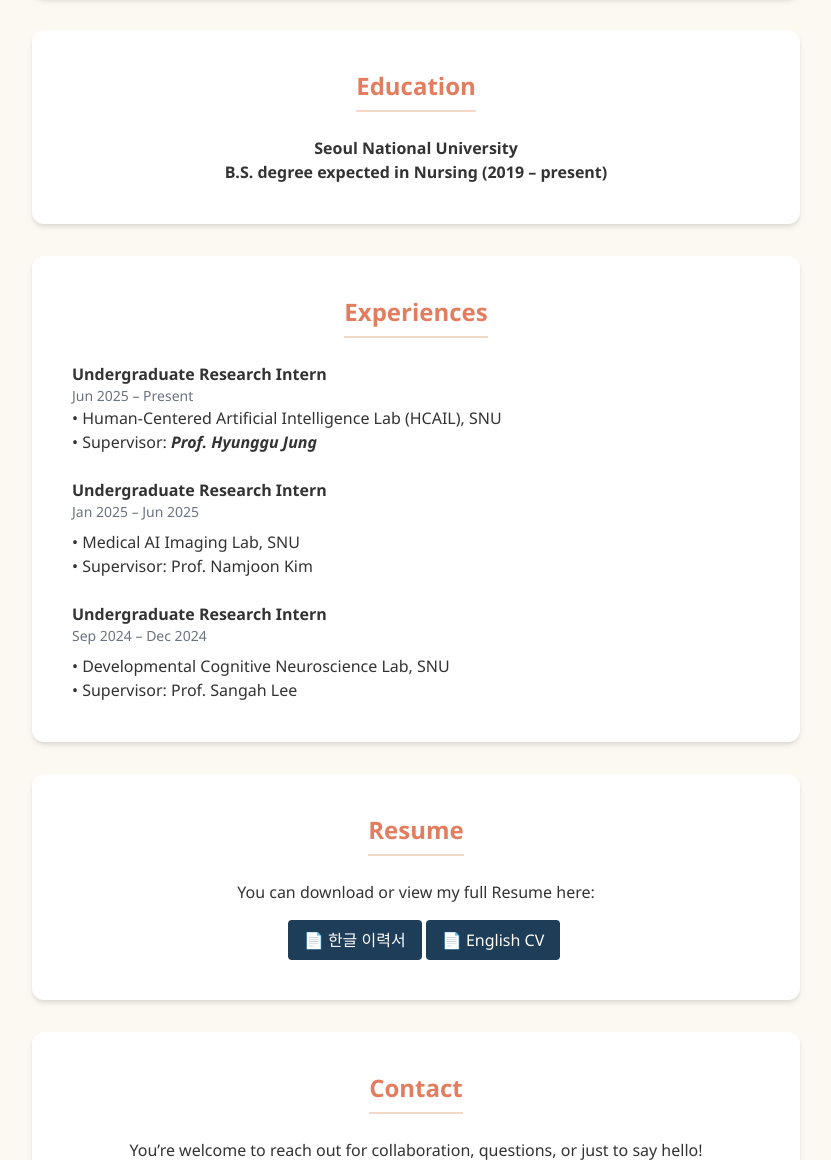
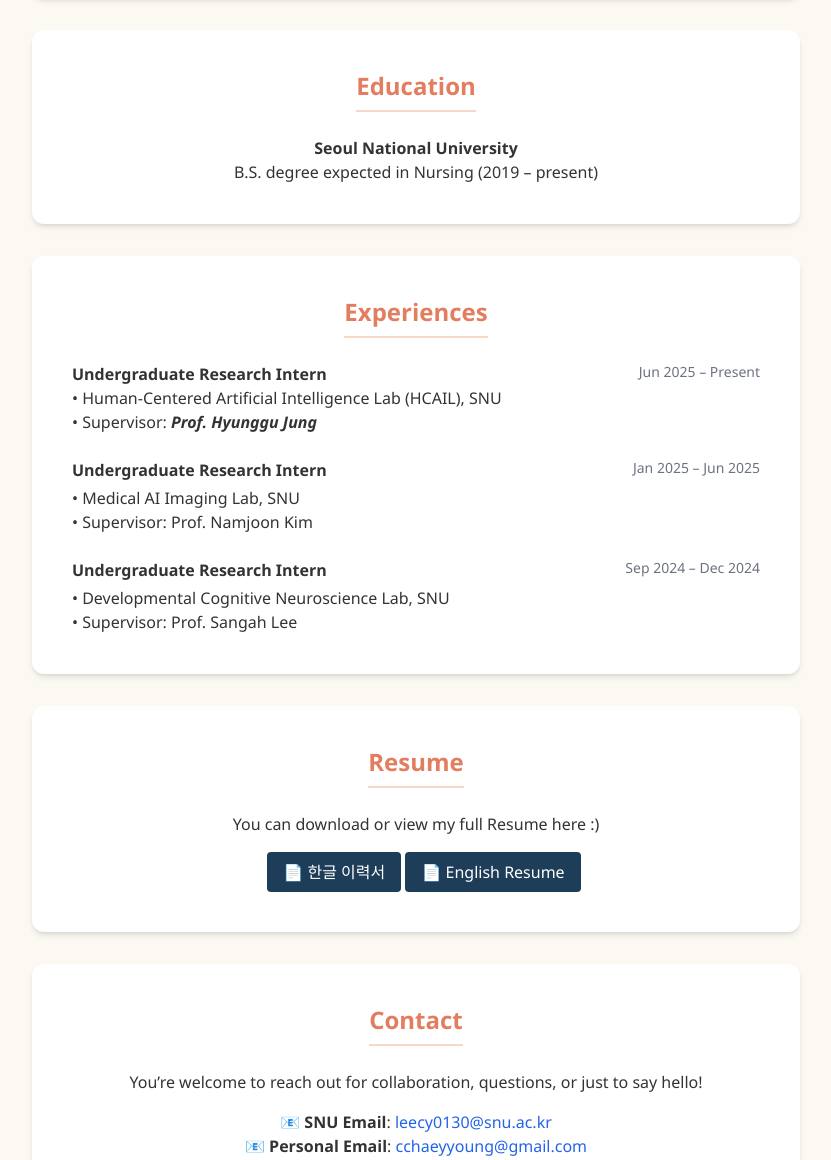
Before and after one commit to its-chaeyounglee/its-chaeyounglee.github.io, a plain HTML site: page index.html in a window 1280 px wide. Shown: the part 1000-2160 px from the top of the page, without its empty margins (224-1055 px from the left). Drawn offline with nearby package versions, Linux system fonts and the light colour scheme.

Commit message:
Update index.html

```diff
--- a/index.html
+++ b/index.html
@@ -51,7 +51,8 @@
     <!-- Education -->
     <section id="education" class="bg-white p-10 rounded-xl shadow-md max-w-3xl mx-auto my-8 text-center">
       <h2 class="text-[#e27d60] text-2xl font-semibold border-b-2 border-[#f4d9c6] inline-block pb-2 mb-6">Education</h2>
-      <p class="font-semibold">Seoul National University<br />B.S. degree expected in Nursing (2019 – present)</p>
+      <p class="font-semibold">Seoul National University</p>
+      <p>B.S. degree expected in Nursing (2019 – present)</p>
     </section>
 
     <!-- Experiences -->
@@ -59,21 +60,21 @@
       <h2 class="text-[#e27d60] text-2xl font-semibold border-b-2 border-[#f4d9c6] inline-block pb-2 mb-6">Experiences</h2>
       <div class="text-left space-y-6">
         <div>
-          <div className="flex justify-between items-start">
+          <div class="flex justify-between items-start">
             <p class="font-semibold">Undergraduate Research Intern</p>
             <p class="text-sm text-gray-500">Jun 2025 – Present</p>
           </div>
           <p>• Human-Centered Artificial Intelligence Lab (HCAIL), SNU<br />• Supervisor: <em class="font-semibold">Prof. Hyunggu Jung</em></p>
         </div>
         <div>
-          <div className="flex justify-between items-start">
+          <div class="flex justify-between items-start">
             <p class="font-semibold">Undergraduate Research Intern</p>
             <p class="text-sm text-gray-500 mb-2">Jan 2025 – Jun 2025</p>
           </div>
           <p>• Medical AI Imaging Lab, SNU<br />• Supervisor: Prof. Namjoon Kim</p>
         </div>
         <div>
-          <div className="flex justify-between items-start">
+          <div class="flex justify-between items-start">
             <p class="font-semibold">Undergraduate Research Intern</p>
             <p class="text-sm text-gray-500 mb-2">Sep 2024 – Dec 2024</p>
           </div>
@@ -113,9 +114,9 @@
     <!-- Resume -->
     <section id="resume" class="bg-white p-10 rounded-xl shadow-md max-w-3xl mx-auto my-8 text-center">
       <h2 class="text-[#e27d60] text-2xl font-semibold border-b-2 border-[#f4d9c6] inline-block pb-2 mb-6">Resume</h2>
-      <p class="mb-4">You can download or view my full Resume here:</p>
+      <p class="mb-4">You can download or view my full Resume here :)</p>
       <a href="ChaeyoungLee_Resume_kr.pdf" target="_blank" class="inline-block px-4 py-2 bg-[#1e3d59] text-white rounded hover:bg-[#163045] ml-4">📄 한글 이력서</a>
-      <a href="ChaeyoungLee_Resume_en.pdf" target="_blank" class="inline-block px-4 py-2 bg-[#1e3d59] text-white rounded hover:bg-[#163045]">📄 English CV</a>
+      <a href="ChaeyoungLee_Resume_en.pdf" target="_blank" class="inline-block px-4 py-2 bg-[#1e3d59] text-white rounded hover:bg-[#163045]">📄 English Resume</a>
     </section>
 
     <!-- Contact -->
```
